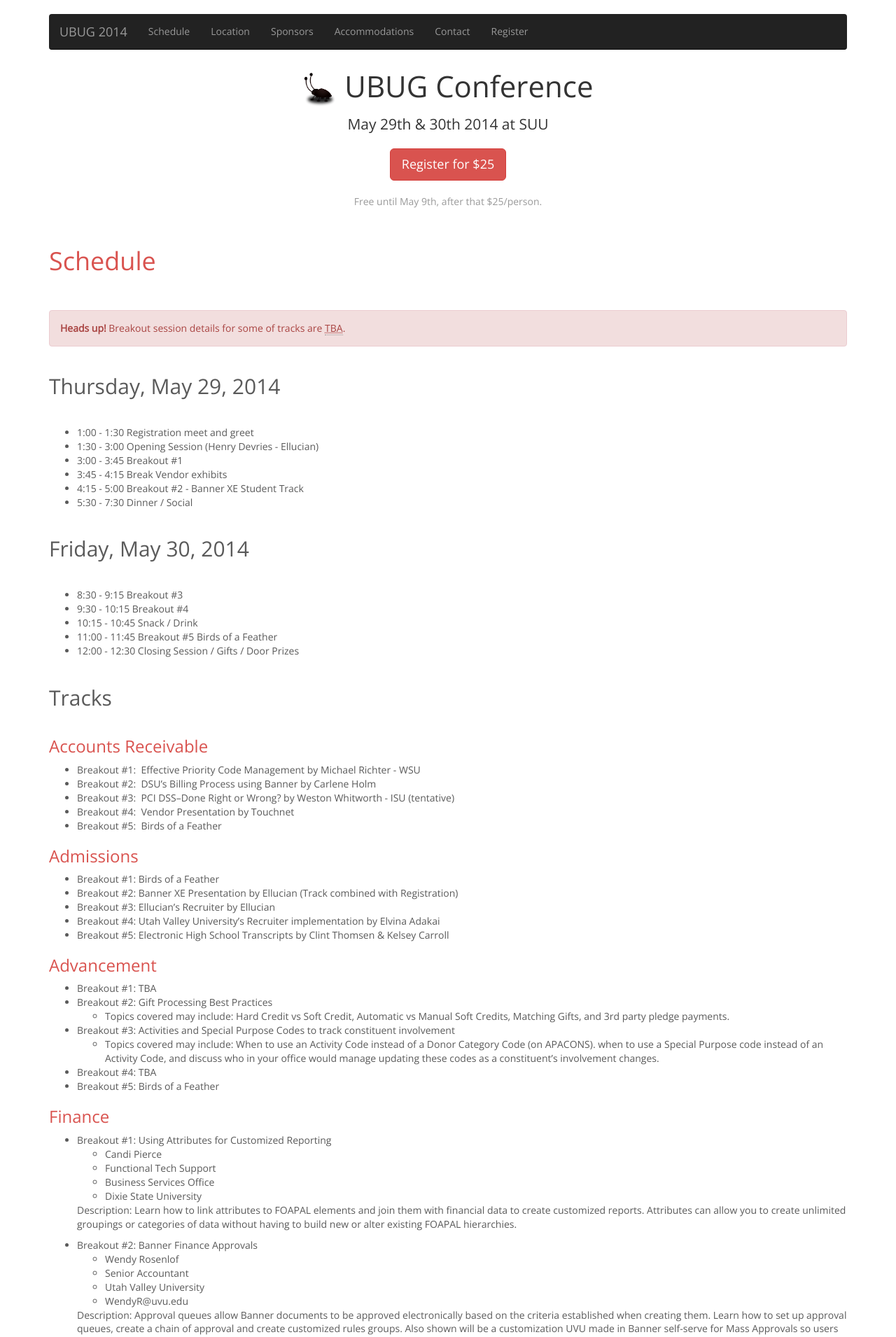
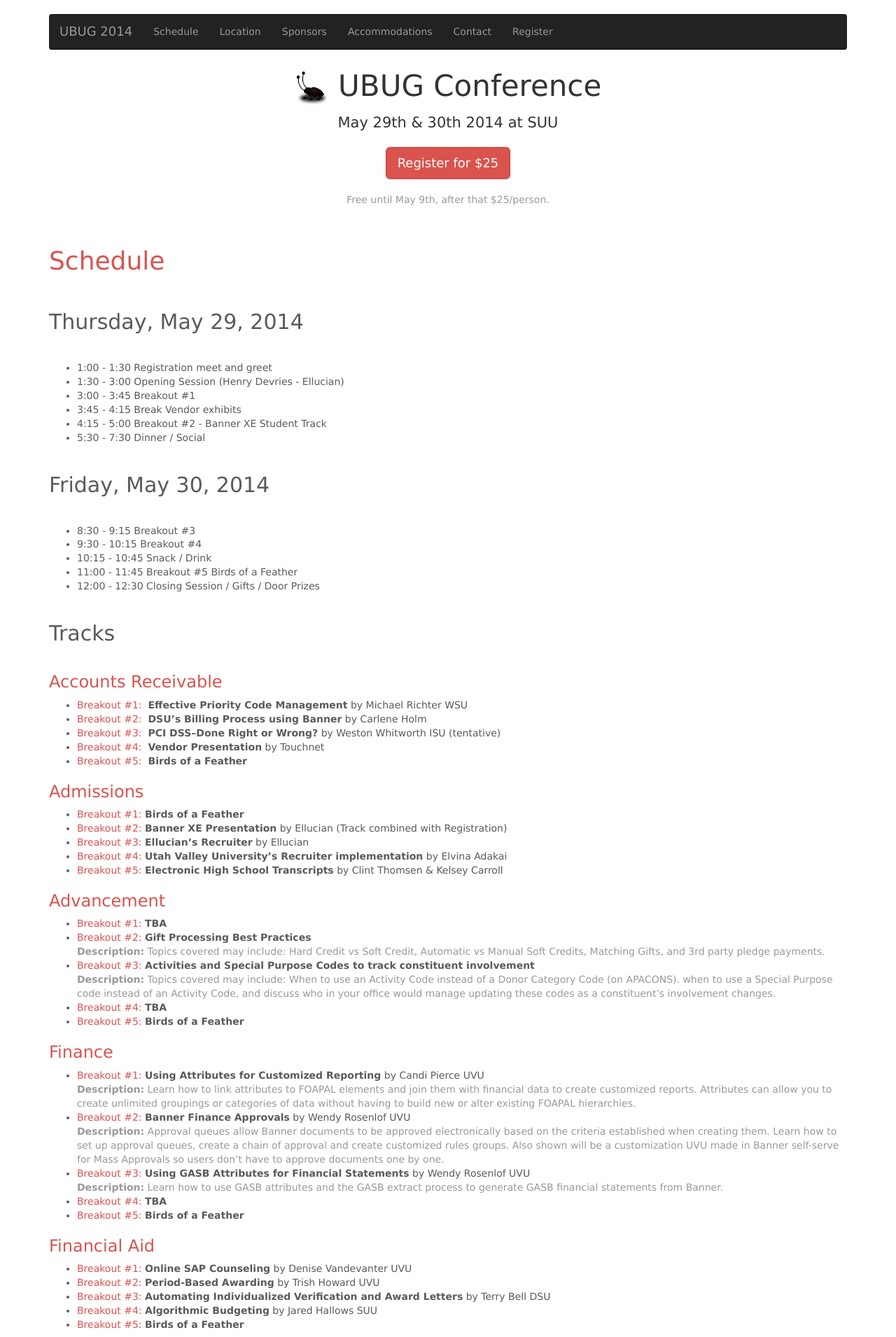
Before and after one commit to ubug/ubug.github.io, a Jekyll site: the page built from schedule/index.md, in a window 1280 px wide. Shown: the top 1910 px of the page at 70% size. Built offline with Jekyll 4.4.1, drawn with Linux system fonts in a browser that asks for light colours; nearby versions of some CDN libraries; Markdown is read by kramdown in place of the engine named in the settings; some of the changed text lies outside the part shown.

Commit message:
Visual improvements to the schedule.

```diff
--- a/_sass/app.scss
+++ b/_sass/app.scss
@@ -1,5 +1,5 @@
 $brand-primary: #d9534f; /* Change to your School's color #5b4279, #d9534f, #a71510 */
-$font-family-sans-serif: "Open Sans",sans-serif;
+$font-family-sans-serif: 'Gotham SSm A', 'Gotham SSm B', 'Lucida Grande', 'Lucida Sans Unicode', Tahoma, sans-serif;
 $small-break-point: 768px;
 
 @import "bootstrap";
--- a/schedule/index.md
+++ b/schedule/index.md
@@ -2,9 +2,6 @@
 layout: page
 title: Schedule
 ---
-<div class="alert alert-danger">
-    <strong>Heads up!</strong> Breakout session details for some of tracks are <abbr title="To be announced">TBA</abbr>.
-</div>
 
 ## Thursday, May 29, 2014
 
@@ -28,92 +25,79 @@
 
 ### Accounts Receivable
 
-* Breakout #1:  Effective Priority Code Management by Michael Richter - WSU
-* Breakout #2:  DSU's Billing Process using Banner by Carlene Holm
-* Breakout #3:  PCI DSS--Done Right or Wrong? by Weston Whitworth - ISU (tentative)
-* Breakout #4:  Vendor Presentation by Touchnet
-* Breakout #5:  Birds of a Feather
+* <span class="text-primary">Breakout #1:</span>  **Effective Priority Code Management** by Michael Richter WSU
+* <span class="text-primary">Breakout #2:</span>  **DSU's Billing Process using Banner** by Carlene Holm
+* <span class="text-primary">Breakout #3:</span>  **PCI DSS--Done Right or Wrong?** by Weston Whitworth ISU (tentative)
+* <span class="text-primary">Breakout #4:</span>  **Vendor Presentation** by Touchnet
+* <span class="text-primary">Breakout #5:</span>  **Birds of a Feather**
 
 ### Admissions
 
-* Breakout #1: Birds of a Feather
-* Breakout #2: Banner XE Presentation by Ellucian (Track combined with Registration)
-* Breakout #3: Ellucian's Recruiter by Ellucian
-* Breakout #4: Utah Valley University's Recruiter implementation by Elvina Adakai
-* Breakout #5: Electronic High School Transcripts by Clint Thomsen & Kelsey Carroll
+* <span class="text-primary">Breakout #1:</span> **Birds of a Feather**
+* <span class="text-primary">Breakout #2:</span> **Banner XE Presentation** by Ellucian (Track combined with Registration)
+* <span class="text-primary">Breakout #3:</span> **Ellucian's Recruiter** by Ellucian
+* <span class="text-primary">Breakout #4:</span> **Utah Valley University's Recruiter implementation** by Elvina Adakai
+* <span class="text-primary">Breakout #5:</span> **Electronic High School Transcripts** by Clint Thomsen & Kelsey Carroll
 
 ### Advancement
 
-* Breakout #1: TBA
-* Breakout #2: Gift Processing Best Practices
-  * Topics covered may include: Hard Credit vs Soft Credit, Automatic vs Manual Soft Credits, Matching Gifts, and 3rd party pledge payments.
-* Breakout #3: Activities and Special Purpose Codes to track constituent involvement
-  * Topics covered may include: When to use an Activity Code instead of a Donor Category Code (on APACONS). when to use a Special Purpose code instead of an Activity Code, and discuss who in your office would manage updating these codes as a constituent's involvement changes.
-* Breakout #4: TBA
-* Breakout #5: Birds of a Feather
+* <span class="text-primary">Breakout #1:</span> **TBA**
+* <span class="text-primary">Breakout #2:</span> **Gift Processing Best Practices**
+ <span class="text-muted">**Description:** Topics covered may include: Hard Credit vs Soft Credit, Automatic vs Manual Soft Credits, Matching Gifts, and 3rd party pledge payments.</span>
+* <span class="text-primary">Breakout #3:</span> **Activities and Special Purpose Codes to track constituent involvement**
+  <span class="text-muted">**Description:** Topics covered may include: When to use an Activity Code instead of a Donor Category Code (on APACONS). when to use a Special Purpose code instead of an Activity Code, and discuss who in your office would manage updating these codes as a constituent's involvement changes.</span>
+* <span class="text-primary">Breakout #4:</span> **TBA**
+* <span class="text-primary">Breakout #5:</span> **Birds of a Feather**
 
 ### Finance
 
-* Breakout #1: Using Attributes for Customized Reporting
-  * Candi Pierce
-  * Functional Tech Support
-  * Business Services Office
-  * Dixie State University
-
-  Description:  Learn how to link attributes to FOAPAL elements and join them with financial data to create customized  reports.  Attributes can allow you to create unlimited groupings or categories of data without having to build new or alter existing FOAPAL hierarchies.
-* Breakout #2: Banner Finance Approvals
-  * Wendy Rosenlof
-  * Senior Accountant
-  * Utah Valley University
-  * WendyR@uvu.edu
-
-  Description:  Approval queues allow Banner documents to be approved electronically based on the criteria established when creating them.  Learn how to set up approval queues, create a chain of approval and create customized rules groups.  Also shown will be a customization UVU made in Banner self-serve for Mass Approvals so users don't have to approve documents one by one.
-* Breakout #3: Using GASB Attributes for Financial Statements
-  * Wendy Rosenlof
-  * Senior Accountant
-  * Utah Valley University
-  * WendyR@uvu.edu
-
-  Description:  Learn how to use GASB attributes and the GASB extract process to generate GASB financial statements from Banner.
-* Breakout #4: TBA
-* Breakout #5: Birds of a Feather
+* <span class="text-primary">Breakout #1:</span> **Using Attributes for Customized Reporting**  by Candi Pierce UVU
+<span class="text-muted">**Description:**  Learn how to link attributes to FOAPAL elements and join them with financial data to create customized  reports.  Attributes can allow you to create unlimited groupings or categories of data without having to build new or alter existing FOAPAL hierarchies.</span>
+* <span class="text-primary">Breakout #2:</span> **Banner Finance Approvals** by Wendy Rosenlof UVU
+<span class="text-muted">**Description:**  Approval queues allow Banner documents to be approved electronically based on the criteria established when creating them.  Learn how to set up approval queues, create a chain of approval and create customized rules groups.  Also shown will be a customization UVU made in Banner self-serve for Mass Approvals so users don't have to approve documents one by one.</span>
+* <span class="text-primary">Breakout #3:</span> **Using GASB Attributes for Financial Statements** by Wendy Rosenlof UVU
+<span class="text-muted">**Description:**  Learn how to use GASB attributes and the GASB extract process to generate GASB financial statements from Banner.</span>
+* <span class="text-primary">Breakout #4:</span> **TBA**
+* <span class="text-primary">Breakout #5:</span> **Birds of a Feather**
 
 ### Financial Aid
 
-* Breakout #1: Online SAP Counseling (Denise Vandevanter UVU)
-* Breakout #2: Period-Based Awarding (Trish Howard UVU)
-* Breakout #3: Automating Individualized Verification and Award Letters (Terry Bell DSU)
-* Breakout #4: Algorithmic Budgeting (Jared Hallows SUU)
-* Breakout #5: Birds of a Feather
+* <span class="text-primary">Breakout #1:</span> **Online SAP Counseling** by Denise Vandevanter UVU
+* <span class="text-primary">Breakout #2:</span> **Period-Based Awarding** by Trish Howard UVU
+* <span class="text-primary">Breakout #3:</span> **Automating Individualized Verification and Award Letters** by Terry Bell DSU
+* <span class="text-primary">Breakout #4:</span> **Algorithmic Budgeting** by Jared Hallows SUU
+* <span class="text-primary">Breakout #5:</span> **Birds of a Feather**
 
 ### Payroll/HR
 
-* Breakout #1: Supplemental Data Engine/Combined Limit Deducts (SLCC/Weber)
-* Breakout #2: Banner HR Data uses for campus (SUU - tentative)
-* Breakout #3: ACA Compliance with Banner Integration (All Schools)
-* Breakout #4: ACA Compliance with Banner Integration (All Schools)
-* Breakout #5: Birds of a Feather
+* <span class="text-primary">Breakout #1:</span> **Supplemental Data Engine/Combined Limit Deducts** by SLCC/Weber
+* <span class="text-primary">Breakout #2:</span> **Banner HR Data uses for campus** by SUU - tentative
+* <span class="text-primary">Breakout #3:</span> **ACA Compliance with Banner Integration** (All Schools)
+* <span class="text-primary">Breakout #4:</span> **ACA Compliance with Banner Integration** (All Schools)
+* <span class="text-primary">Breakout #5:</span> **Birds of a Feather**
 
 ### Reporting
 
-* Breakout #1: Tableau Server Admin Part 1 (Thom Gourley from UEN)
-* Breakout #2: Tableau Server Admin Part 2 (Thom Gourley from UEN)
-* Breakout #3: A Lean Data Warehouse and the Power of PL/SQL Functions (Bryce Caine)
-* Breakout #4: SUU's Portal Reports (Bryce Caine)
-* Breakout #5: Birds of a Feather
+* <span class="text-primary">Breakout #1:</span> **Tableau Server Admin Part 1** by Thom Gourley UEN
+* <span class="text-primary">Breakout #2:</span> **Tableau Server Admin Part 2** by Thom Gourley UEN
+* <span class="text-primary">Breakout #3:</span> **A Lean Data Warehouse and the Power of PL/SQL Functions** by Bryce Caine SUU
+* <span class="text-primary">Breakout #4:</span> **SUU's Portal Reports** by Bryce Caine SUU
+* <span class="text-primary">Breakout #5:</span> **Birds of a Feather**
 
 ### Registration
 
-* Breakout #1: Register Using Degree Works Student Plan - Robert Johnson from UVU
-* Breakout #2: Banner XE - Ellucian Presentation (Track combined with Admissions)
-* Breakout #3: Graduation Made Simpler From Start to Finish - Kristin Wiggins and Sheila Johnson from SUU
-* Breakout #4: TBA
-* Breakout #5: Birds of a Feather
+* <span class="text-primary">Breakout #1:</span> **Register Using Degree Works Student Plan** by Robert Johnson UVU
+* <span class="text-primary">Breakout #2:</span> **Banner XE - Ellucian Presentation** (Track combined with Admissions)
+* <span class="text-primary">Breakout #3:</span> **Graduation Made Simpler From Start to Finish** by Kristin Wiggins and Sheila Johnson SUU
+* <span class="text-primary">Breakout #4:</span> **TBA**
+* <span class="text-primary">Breakout #5:</span> **Birds of a Feather**
 
 ### Technical
 
-* Breakout #1: Priority Registration and Deadlocks - Duane Black & Ryan Merrill
-* Breakout #2:  Banner XE Presentation by Ellucian
-* Breakout #3: Data Cookbook - Lucas Jones
-* Breakout #4:  Encrypting Client Connections & Oracle External Password Store -April
-* Breakout #5: Birds of a Feather / Alternate Session: Migrating to 12c RDBMS - Step-Ordered Approach by April
+* <span class="text-primary">Breakout #1:</span> **Priority Registration and Deadlocks** by Duane Black & Ryan Merrill USU
+* <span class="text-primary">Breakout #2:</span> **Banner XE Presentation** by Ellucian
+* <span class="text-primary">Breakout #3:</span> **Data Cookbook** by Lucas Jones WSU
+* <span class="text-primary">Breakout #4:</span> **Encrypting Client Connections & Oracle External Password Store** by April Sims SUU
+* <span class="text-primary">Breakout #5:</span> **Birds of a Feather**
+* <span class="text-primary">Alternate Session:</span> **Migrating to 12c RDBMS - Step-Ordered Approach** by April Sims SUU
+* <span class="text-primary">Alternate Session:</span> **Code Deploy Strategies** by Parker Grimes SUU
```
Also changed, not shown: css/app.css.
